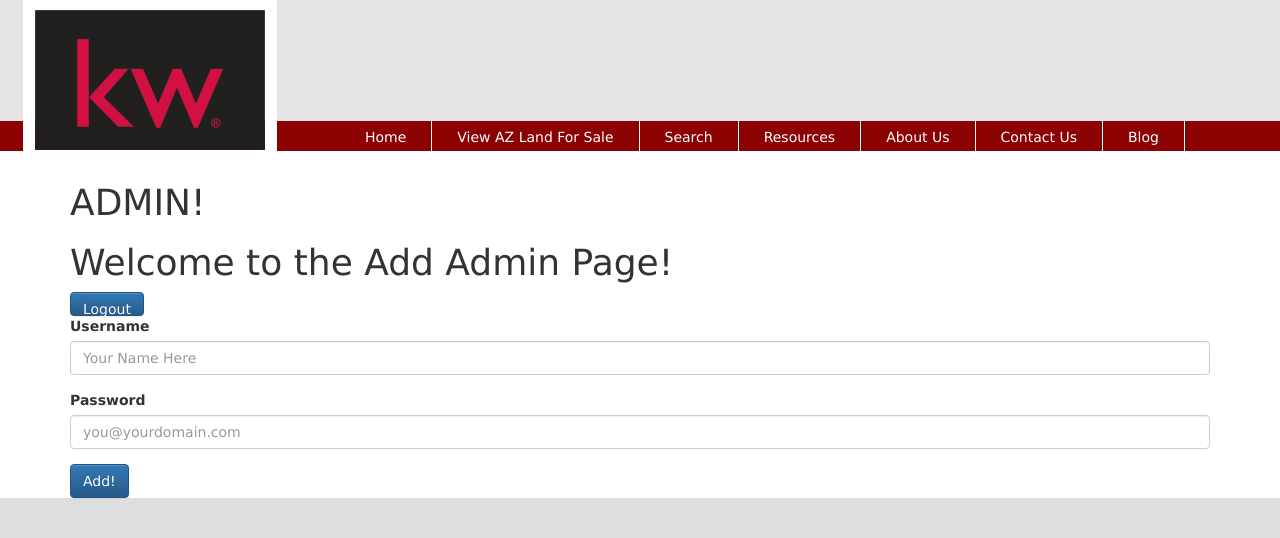
After one commit to blueyedQT/AZ_Test, a CodeIgniter app: page /index.php/admins/add_admin in a window 1280 px wide. The commit adds this page. Shown: the top 538 px of the page. Run offline with CodeIgniter, Linux system fonts and the light colour scheme; some libraries are stand-ins or nearby versions.

Commit message:
Saving current progress

```diff
--- a/application/config/routes.php
+++ b/application/config/routes.php
@@ -49,7 +49,9 @@ $route['contact_form'] = "investments/contact_form";
 $route['admin'] = "admins/index";
 $route['admin_login'] = "admins/login";
 $route['admin_dashboard'] = "admins/dashboard";
-$route['logout'] = 'admins/logout';
+$route['logout'] = "admins/logout";
+$route['add_admin'] = "admins/add_admin";
+$route['add_new_admin'] = "admins/add_new_admin";
 
 // $route['about'] = "/investments/about";
 // $route['invest'] = "/investments/invest";
--- a/application/controllers/admins.php
+++ b/application/controllers/admins.php
@@ -25,7 +25,8 @@ class Admins extends CI_Controller {
 			if($result != NULL) {
 				$new_data = array (
 					'id' => $result['id'],
-					'logged_in' => true
+					'logged_in' => true,
+					'admin' => true
 					);
 				$this->session->set_userdata($new_data);
 				redirect('admin_dashboard');
@@ -39,8 +40,9 @@ class Admins extends CI_Controller {
 		// ## Check if user is loggedin.  If not direct back to login page, or normal home page ##
 		// ## If logged in, get admin information and display ##
 		// ## Get apporporite other information based on admin level and display ##
-		var_dump($this->session->all_userdata());
-		if($this->session->userdata('logged_in') == true) {
+		$admin = $this->session->all_userdata();
+		var_dump($admin);
+		if($admin['logged_in'] == true && $admin['admin'] == true) {
 					$this->load->view('admin/dashboard');
 		} else {
 			redirect('admin');
@@ -51,7 +53,22 @@ class Admins extends CI_Controller {
 	public function logout() {
 		$this->session->sess_destroy();
 		// ## logout user and destroy session ##
+		$this->session->set_userdata('loggedin', FALSE);
+		$this->session->set_userdata('admin', FALSE);
 		redirect('admin');
 	}
 
+	public function add_admin() {
+		$this->load->view('admin/add_admin');
+	}
+
+	public function add_new_admin() {
+		$post = $this->input->post();
+		$pass = $post['password'];
+		$salt = bin2hex(openssl_random_pseudo_bytes(22));
+		$hash = crypt($pass, $salt);
+		$model['password'] = $hash;
+		var_dump($hash);
+	}
+
 }
--- /dev/null
+++ b/application/views/admin/add_admin.php
@@ -0,0 +1,18 @@
+			<div class="content">
+ 				<h1>Welcome to the Add Admin Page!</h1>
+				<a class="btn btn-primary" href="logout" role="button">Logout</a>
+				<form role="form" action="add_new_admin" method="post">
+ 					<fieldset class="form-group">
+				    <label for="username">Username</label>
+				    <input type="text" class="form-control" id="username" name="username" placeholder="Your Name Here">
+				  </fieldset>
+				  <fieldset class="form-group">
+				  	<label for="password">Password</label>
+				    <input type="password" class="form-control" id="password" name="password" placeholder="you@yourdomain.com">
+				  </fieldset>
+				  <button type="submit" class="btn btn-primary">Add!</button>
+				</form>
+			</div>
+		</div><!-- closing container -->
+	</body>
+</html>
--- a/application/views/admin/dashboard.php
+++ b/application/views/admin/dashboard.php
@@ -4,6 +4,7 @@
 <!-- ## Change Modal Text ## -->
 <!-- ## Upload, view, select PDF for report! ## -->
 			<a class="btn btn-primary" href="logout" role="button">Logout</a>
+			<a class="btn btn-warning" href="add_admin" role="button">Add Admin</a>
 			</div>
 		</div><!-- closing container -->
 	</body>
```
